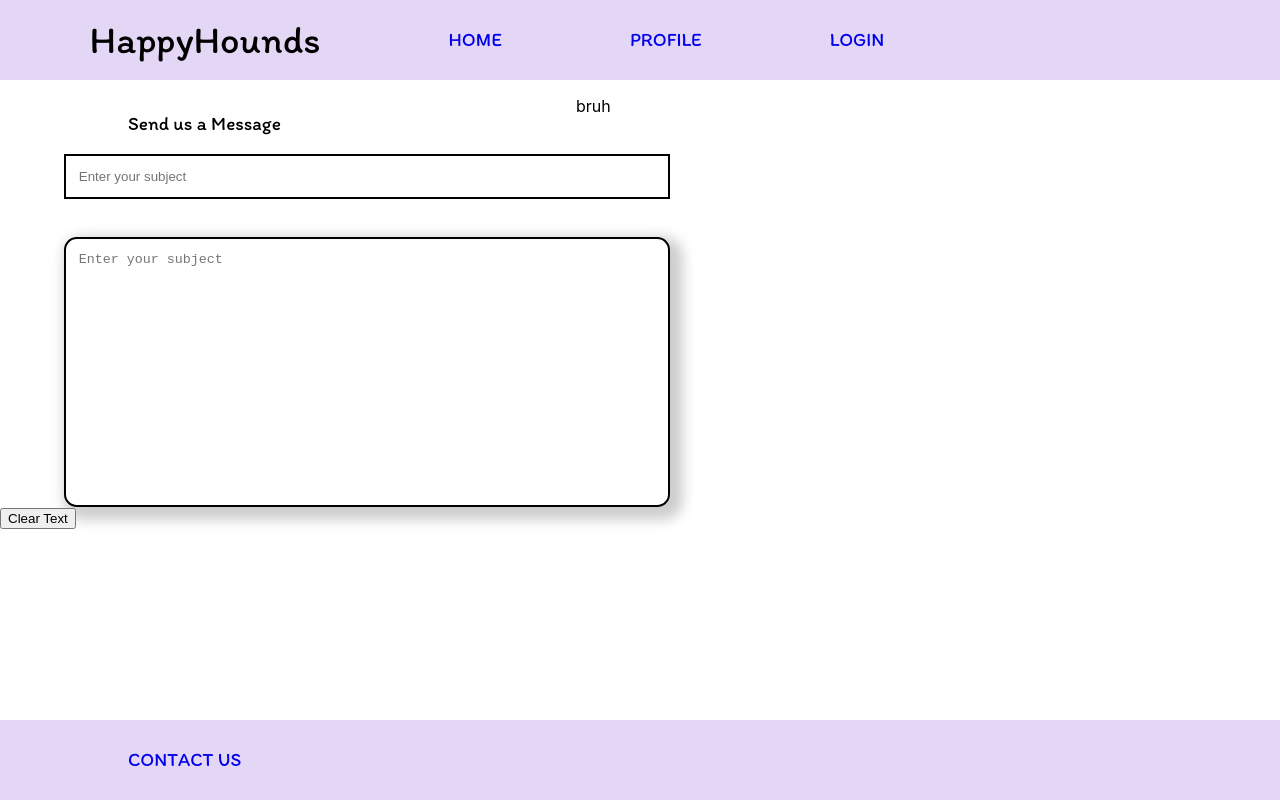
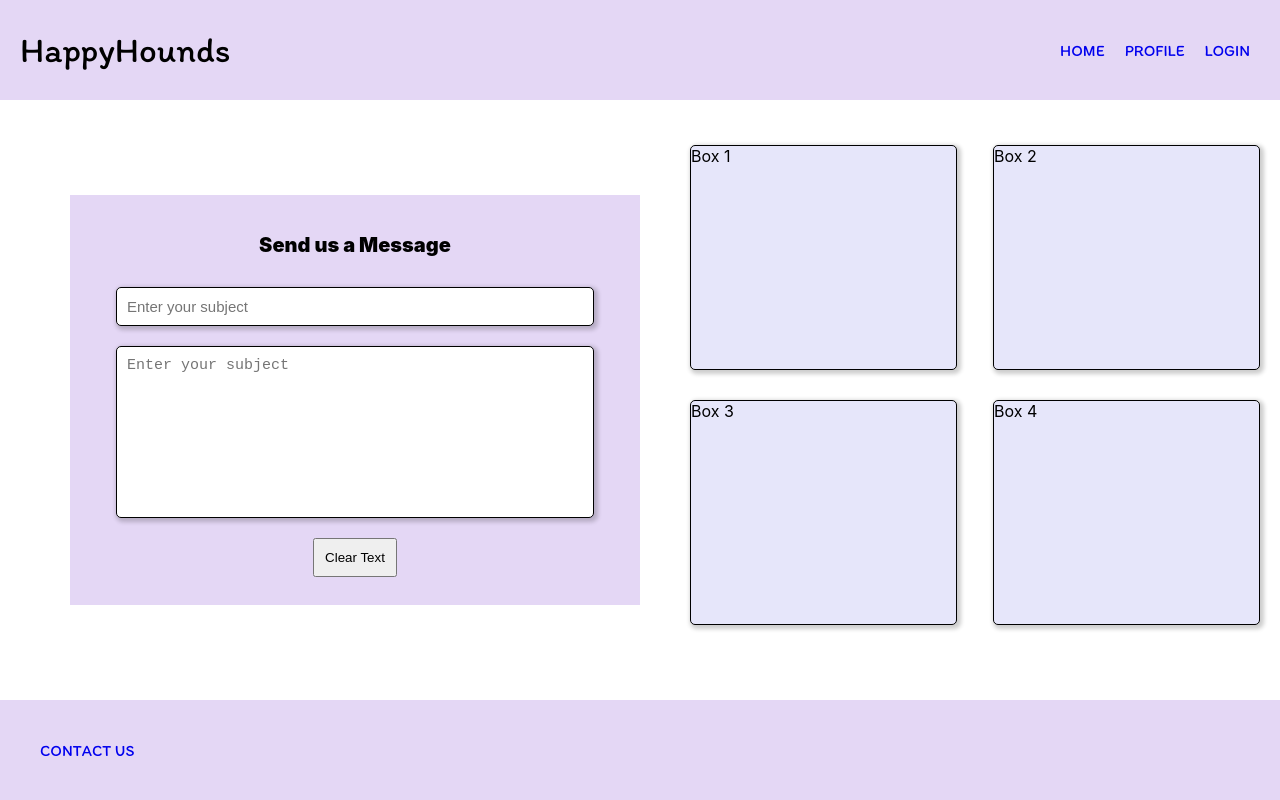
Before and after one commit to Rafid10023/Software, a React (Create React App) app in the folder my-react-app/: page / in a window 1280 px wide. Built offline with nearby package versions, Linux system fonts and the light colour scheme.

Commit message:
9th push

```diff
--- a/my-react-app/src/HomePage.css
+++ b/my-react-app/src/HomePage.css
@@ -5,105 +5,172 @@
     /* Add additional font formats (e.g., woff, woff2) as needed */
 }
 
+body {
+    overflow-x: hidden;
+}
+
+
 .header {
+    height: 100px;
+    background-color: #E4D7F5;
+    width: 100vw;
+
     position: fixed;
     top: 0;
     left: 0;
-    width: 100%;
-    height: 10vh; /* Adjusted height relative to viewport height */
-    background-color: #E4D7F5;
-    box-sizing: border-box;
-    padding-left: 2vw; /* Adjusted padding relative to viewport width */
-    text-align: left;
-    line-height: 10vh; /* Adjusted line-height relative to viewport height */
-    z-index: 1000;
-    /* Add relative positioning */
-    position: relative;
 }
 
-.footer {
-    position: fixed; /* Position the footer fixed to the bottom */
-    bottom: 0; /* Position at the bottom of the viewport */
-    left: 0; /* Align to the left */
-    width: 100%;
-    height: 10vh; /* Adjusted height relative to viewport height */
-    background-color: #E4D7F5; /* Footer background color */
-    line-height: 10vh; /* Adjusted line-height relative to viewport height */
-    z-index: 1000; /* Ensure it's above other content */
-    text-align: left;
+.allTextHeader {
+    display: flex;
+    height: 100%;
+    align-items: center;
+    justify-content: space-between;
+    padding: 0 20px;
+    /* Add padding to create space between the title and links */
 }
 
 .Title {
     font-family: 'Itim', sans-serif; /* Apply Itim font to the body */
-    font-size: 3vw; /* Adjusted font size relative to viewport width */
-    font-weight: 400;
-    margin: 0; /* Remove default margin */
-    padding: 0; /* Remove default padding */
-    display: inline-block;
-    padding-left: 5vw; /* Adjusted padding relative to viewport width */
+    margin: 0;
+    /* Remove default margin */
+    font-size: 35px;
+
+
 }
 
-.Home-page, .login, .profile, .contact {
-    margin-left: 5vw; /* Adjusted margin relative to viewport width */
-    padding-left: 5vw; /* Adjusted padding relative to viewport width */
-    font-family: 'Itim', sans-serif; /* Apply Itim font to the body */
-    font-size: 1.5vw; /* Adjusted font size relative to viewport width */
-    text-decoration: none; /* Remove underline */
+.Home-page,
+.profile,
+.login {
+    text-align: right;
+    /* Align links to the right */
+    margin: 0 10px;
+    justify-content: space-between;
+    text-decoration: none;
 }
 
-.allTextHeader {
-    position: absolute;
-    top: 50%; /* Vertically center the elements within the header */
-    transform: translateY(-50%); /* Adjust for vertical centering */
-    left: 2vw; /* Adjusted left position relative to viewport width */
-    display: flex; /* Use flexbox for layout */
-    align-items: center; /* Center items vertically */
+
+/* MAIN CONTENT SECTION */
+.main-content {
+    display: flex;
+    flex-direction: row;
+    margin: 125px 0 110px;
+    padding: 20px;
+    box-sizing: border-box;
+    min-height: calc(100vh - 250px);
+    background-color: F5F4EF;
+}
+
+.MessageTitle {
+    font-size: 20px;
+    font-weight: 900;
+}
+
+
+@media screen and (max-width: 768px) {
+    .main-content {
+        flex-direction: column;
+        /* Change to row layout */
+    }
+
+    .LeftBox,
+    .RightBox {
+        flex-basis: 50%;
+        margin-bottom: 0px;
+    }
+
+    .RightBox .box {
+        height: 80px;
+    }
+}
+
+.LeftBox,
+.RightBox {
+    flex: 1;
+}
+
+
+.LeftBox {
+    display: flex;
+    flex-direction: column;
+    background-color: #E4D7F5;
+    align-items: center; /* Center items horizontally */
+    justify-content: center; /* Center items vertically */
+    margin: 50px 0;
+    margin-left: 50px;
+    margin-right: 50px;
+
+
+}
+
+
+.LeftBox > * {
+    padding: 10px;
+    margin:  10px 40px;
+    resize: none;
+
 }
 
 .Text-Box-subject {
-    border: 0.2vw solid black; /* Adjusted border width relative to viewport width */
-    padding: 1vw; /* Adjusted padding relative to viewport width */
-    display: block;
-    margin-top: 1vw; /* Adjusted margin relative to viewport width */
-    margin-left: 5vw; /* Adjusted margin relative to viewport width */
-
-    width: 45vw; /* Set width to 45% of the viewport width */
+    border: 1px solid black;
+    box-shadow: 2px 2px 4px 2px rgba(0, 0, 0, 0.2);
+    border-radius: 5px;
+    width: 80%;
+    font-size: 15px;
 }
 
 .Text-Box-main {
-    border: 0.2vw solid black; /* Adjusted border width relative to viewport width */
-    padding: 1vw; /* Adjusted padding relative to viewport width */
-    display: block;
-    margin-top: 3vw; /* Adjusted margin relative to viewport width */
-    margin-left: 5vw; /* Adjusted margin relative to viewport width */
-
-    height: 30vh; /* Adjusted height relative to viewport height */
-    resize: none;
-    box-shadow: 0.5vw 0.5vw 1vw 0.5vw rgba(0, 0, 0, 0.2); /* Adjusted shadow relative to viewport width */
-    border-radius: 1vw; /* Adjusted border radius relative to viewport width */
-    width: 45vw; /* Set width to 45% of the viewport width */
+    border: 1px solid black;
+    box-shadow: 2px 2px 4px 2px rgba(0, 0, 0, 0.2);
+    border-radius: 5px;
+    height: 150px;
+    width: 80%;
+    font-size: 15px;
 }
 
-.LeftBox {
-    flex: 1; /* Take up available space */
-    margin-top: 1vw; /* Adjusted margin relative to viewport width */
-    width: 45vw; /* Set width to 45% of the viewport width */
+
+/* RIGHT BOX SECTION */
+.RightBox {
+    display: flex;
+    flex-wrap: wrap;
+    justify-content: space-between;
 }
 
-.main-content {
-    display: flex; /* Use flexbox for layout */
-    width: 45vw; /* Set width to 45% of the viewport width */
+.RightBox .box {
+    width: calc(50% - 20px); /* 50% width with spacing */
+    margin-bottom: 30px; /* Spacing between boxes */
+    box-shadow: 2px 2px 4px 2px rgba(0, 0, 0, 0.2); /* Box shadow */
+    border-radius: 5px; /* Rounded corners */
+    background-color: lavender; /* Box background color */
+    border: 1px solid #000;
+
 }
 
-.RightBox {
-    flex: 1; /* Take up available space */
-    width: 45vw; /* Set width to 45% of the viewport width */
+
+
+/* FOOTER SECTION */
+.footer {
+    height: 100px;
+    width: 100vw;
+
+    position: fixed;
+    bottom: 0;
+    left: 0;
+    display: flex;
+    justify-content: start;
+    align-items: center;
+    padding-left: 20px;
+    background-color: #E4D7F5;
+    font-family: 'Itim', sans-serif; /* Apply Itim font to the body */
+    text-decoration: none;
+    /* Add padding to create space between content and footer */
 }
 
-.MessageTitle {
-    margin-left: 5vw; /* Adjusted margin relative to viewport width */
-    padding-left: 5vw; /* Adjusted padding relative to viewport width */
+.contact {
+    padding-left: 20px;
+    text-decoration: none;
+}
+
+.headerLinks{
     font-family: 'Itim', sans-serif; /* Apply Itim font to the body */
-    font-size: 1.5vw; /* Adjusted font size relative to viewport width */
-    text-decoration: none; /* Remove underline */
+
 }
--- a/my-react-app/src/HomePage.js
+++ b/my-react-app/src/HomePage.js
@@ -14,10 +14,13 @@ const HomePage = () => {
 
   return (
     <div>
-      <div className="header">
-        <div className="allTextHeader">
-          <p className="Title">HappyHounds</p>
+      <div class="header">
+        <div class="allTextHeader">
+            <div>
+                <p class="Title">HappyHounds</p>
+            </div>
 
+            <div class="headerLinks">
                 <Link to="/" className="Home-page">
             HOME
           </Link>
@@ -28,9 +31,13 @@ const HomePage = () => {
             LOGIN
           </Link>
             </div>
+
         </div>
-      <div className="main-content">
-        <div className="LeftBox">
+    </div>
+
+
+    <div class="main-content">
+        <div class="LeftBox">
             <p className="MessageTitle">Send us a Message</p>
           <input
             type="text"
@@ -46,17 +53,25 @@ const HomePage = () => {
             value={mainText}
             onChange={(e) => setMainText(e.target.value)}
           />
+
             <button onClick={handleClearText}>Clear Text</button>
         </div>
-        <div className="RightBox">
-          <p>bruh</p>
+
+        <div class="RightBox">
+            <div class="box">Box 1</div>
+            <div class="box">Box 2</div>
+            <div class="box">Box 3</div>
+            <div class="box">Box 4</div>
         </div>
+
     </div>
-      <div className="footer">
+
+    <div class="footer">
         <Link to="/contact" className="contact">
           CONTACT US
         </Link>
     </div>
+
     </div>
   );
 };
```
Lines whose indentation alone changed are shown as unchanged.
